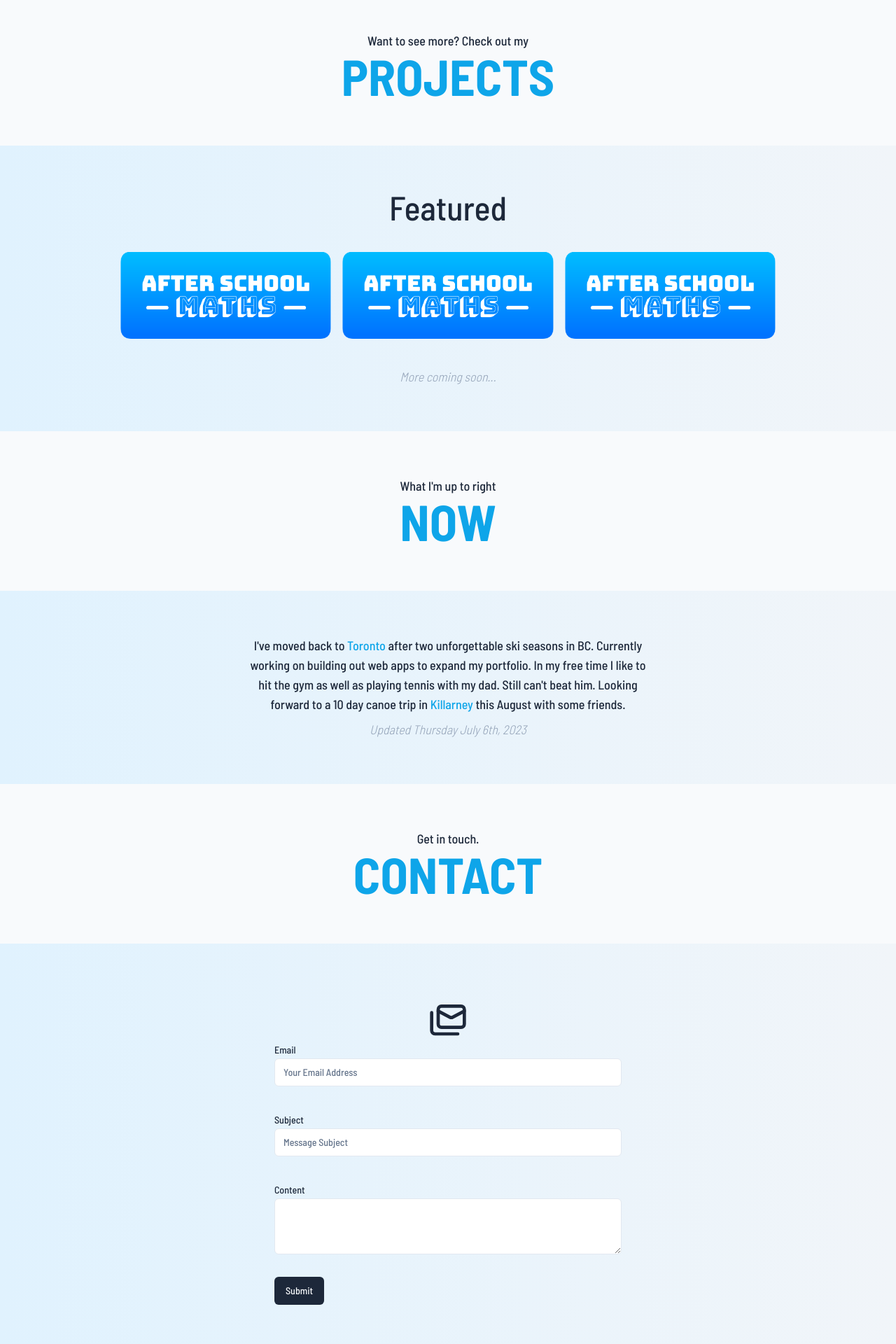
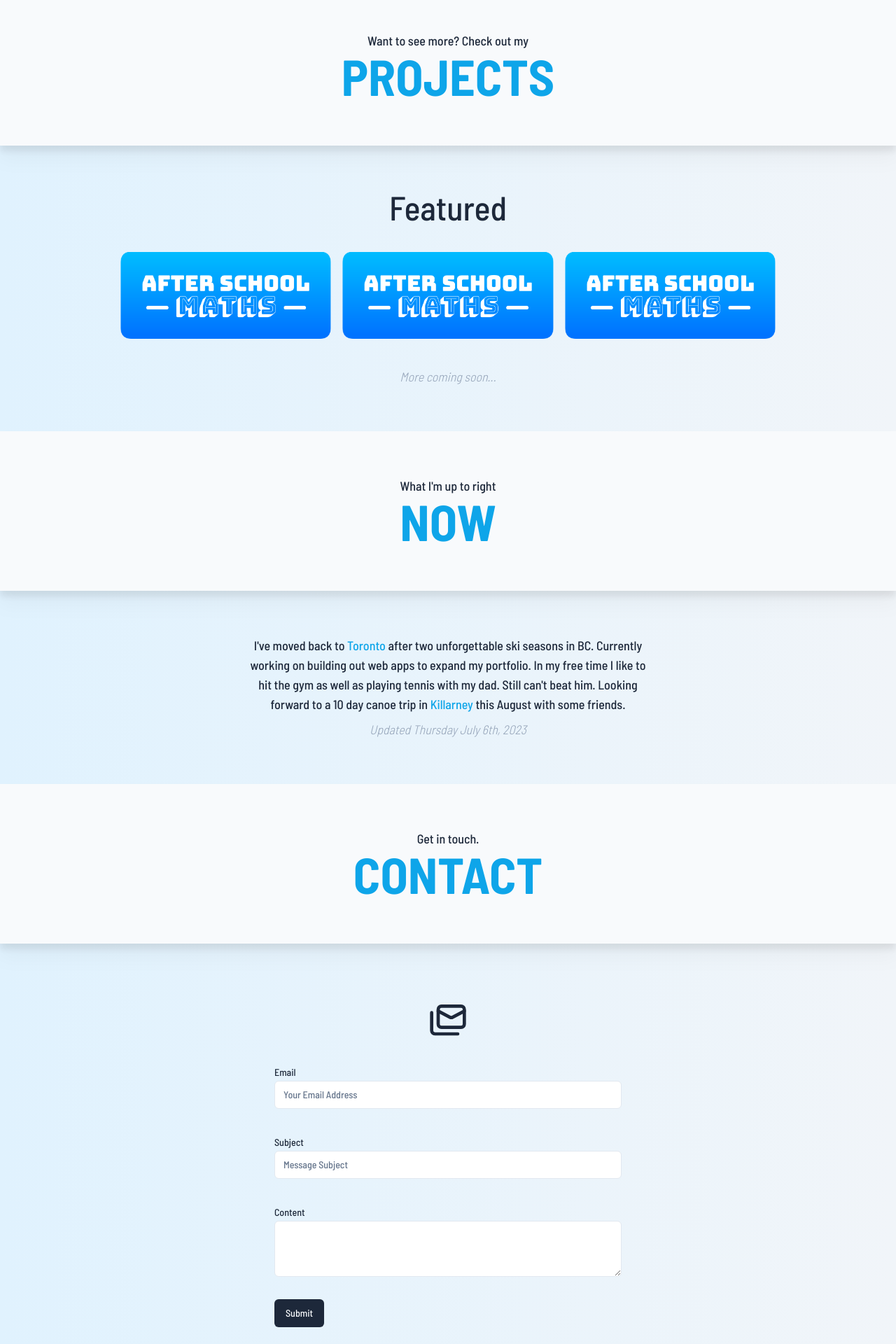
Before and after one commit to robharding/Portfolio2, a Next.js app: page / in a window 1280 px wide. Shown: the part 820-2740 px from the top of the page at 70% size. Built offline with nearby package versions, Linux system fonts and the light colour scheme.

Commit message:
Styling changes

```diff
--- a/src/app/page.tsx
+++ b/src/app/page.tsx
@@ -69,7 +69,7 @@ export default async function Home() {
         </div>
       </section>
       <section
-        className="drop-shadow-2xl text-center p-16 bg-slate-50"
+        className="drop-shadow-xl text-center p-16 bg-slate-50"
         id="projects"
       >
         <p>Want to see more? Check out my</p>
@@ -77,7 +77,7 @@ export default async function Home() {
           PROJECTS
         </h1>
       </section>
-      <section className="relative flex bg-gradient-to-r from-sky-100 to-slate-100 py-16 w-full">
+      <section className="flex bg-gradient-to-r from-sky-100 to-slate-100 py-16 w-full">
         <div className="w-full flex flex-col gap-10 justify-center">
           <h3 className="sm:text-5xl text-4xl text-center w-full">Featured</h3>
           <div className="grid grid-cols-1 sm:grid-cols-3 gap-4 max-w-[1000px] mx-auto w-full px-8">
@@ -105,11 +105,14 @@ export default async function Home() {
           </p>
         </div>
       </section>
-      <section className="text-center p-16 bg-slate-50" id="projects">
+      <section
+        className="text-center p-16 bg-slate-50 drop-shadow-xl"
+        id="projects"
+      >
         <p>What I&apos;m up to right</p>
         <h1 className="text-6xl sm:text-7xl font-bold text-sky-500">NOW</h1>
       </section>
-      <section className="relative flex bg-gradient-to-r from-sky-100 to-slate-100 py-16 px-10">
+      <section className="flex bg-gradient-to-r from-sky-100 to-slate-100 py-16 px-10">
         <div className="mx-auto max-w-xl">
           <p className="text-center">
             I&apos;ve moved back to{" "}
@@ -127,17 +130,21 @@ export default async function Home() {
         </div>
       </section>
       <section className="relative bg-gradient-to-r from-sky-100 to-slate-100 h-screen">
-        <div className="text-center p-16 bg-slate-50" id="projects">
+        <div
+          className="text-center p-16 bg-slate-50 drop-shadow-xl"
+          id="projects"
+        >
           <p>Get in touch.</p>
           <h1 className="text-6xl sm:text-7xl font-bold text-sky-500">
             CONTACT
           </h1>
         </div>
-        <div className="px-10 max-w-xl m-auto pt-16">
+        <div className="px-10 max-w-xl m-auto pt-16 flex flex-col gap-8">
           <Mails className="w-14 h-14 mt-4 mx-auto text-primary" />
           <ContactForm />
         </div>
       </section>
+      <section></section>
     </main>
   );
 }
```
